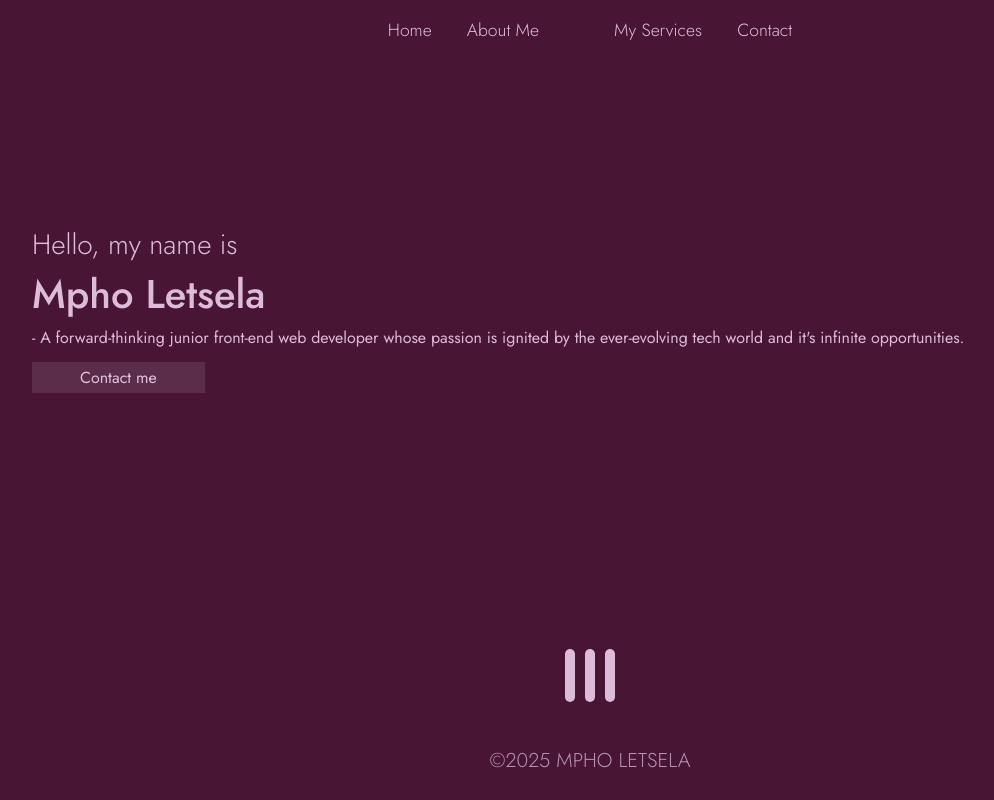
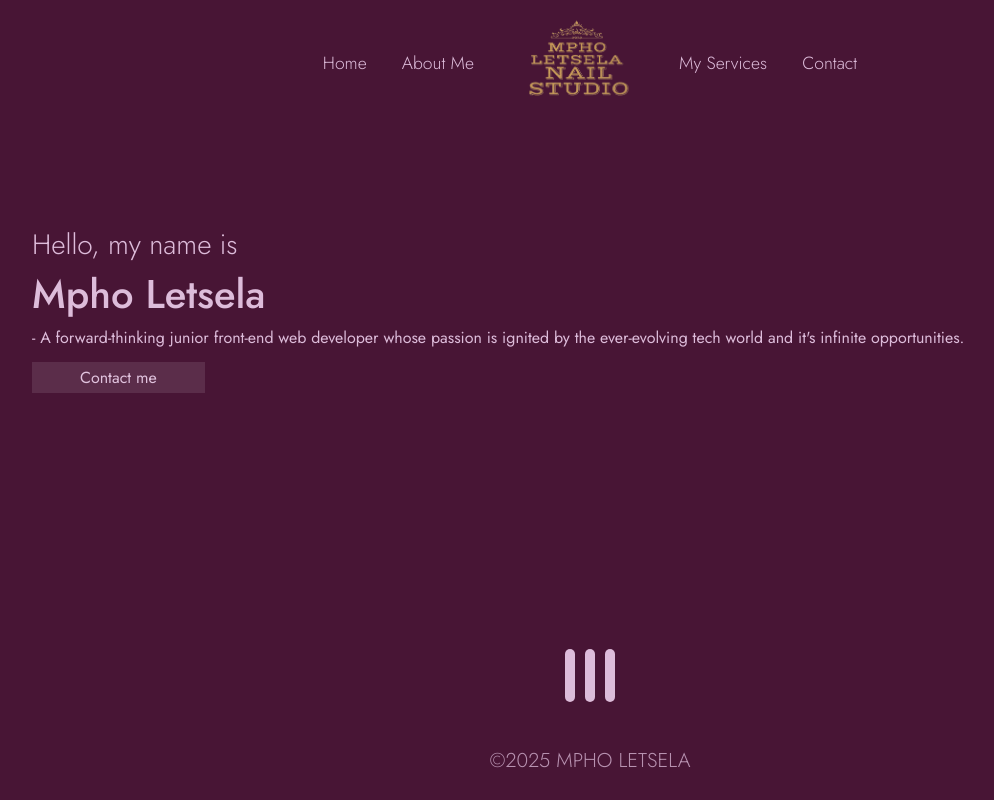
Before and after one commit to techbarbiana/try-out, a website: page index.html in a window 1280 px wide. Shown: the whole page, without its empty margins (50-1044 px from the left). Drawn offline with nearby package versions, Linux system fonts and the light colour scheme.

Commit message:
Update index.html

```diff
--- a/index.html
+++ b/index.html
@@ -26,7 +26,7 @@
     >
       <div class="container-fluid fw-light">
         <a class="navbar-brand d-md-none" href="index.html">
-          <img src="images/gold_logo1-removebg-preview.png" alt="" />
+          <img src="pictures/gold_logo1-removebg-preview.png" alt="" />
         </a>
         <button
           class="navbar-toggler"
@@ -53,7 +53,7 @@
               <a class="nav-link custom-font-1" href="about.html">About Me</a>
             </li>
             <a class="navbar-brand d-none d-md-block" href="index.html">
-              <img src="images/gold_logo1-removebg-preview.png" alt="" />
+              <img src="pictures/gold_logo1-removebg-preview.png" alt="" />
             </a>
             <li class="nav-item">
               <a class="nav-link custom-font-1" href="myservices.html"
```
